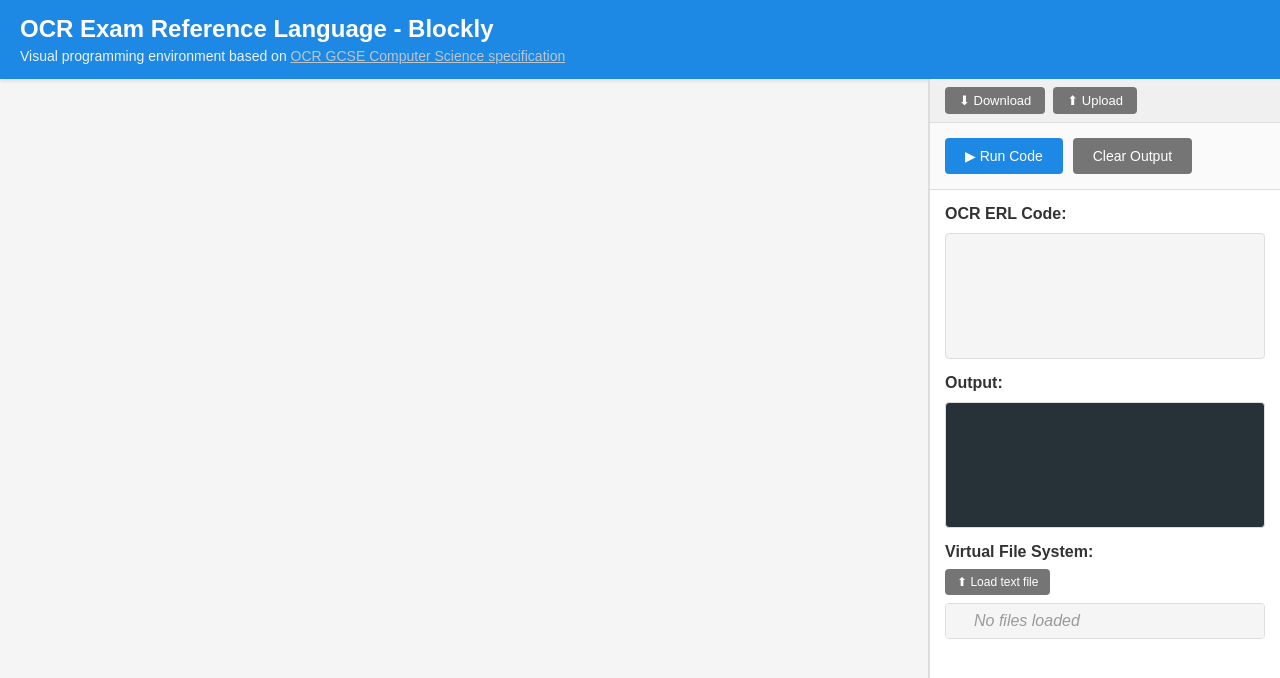
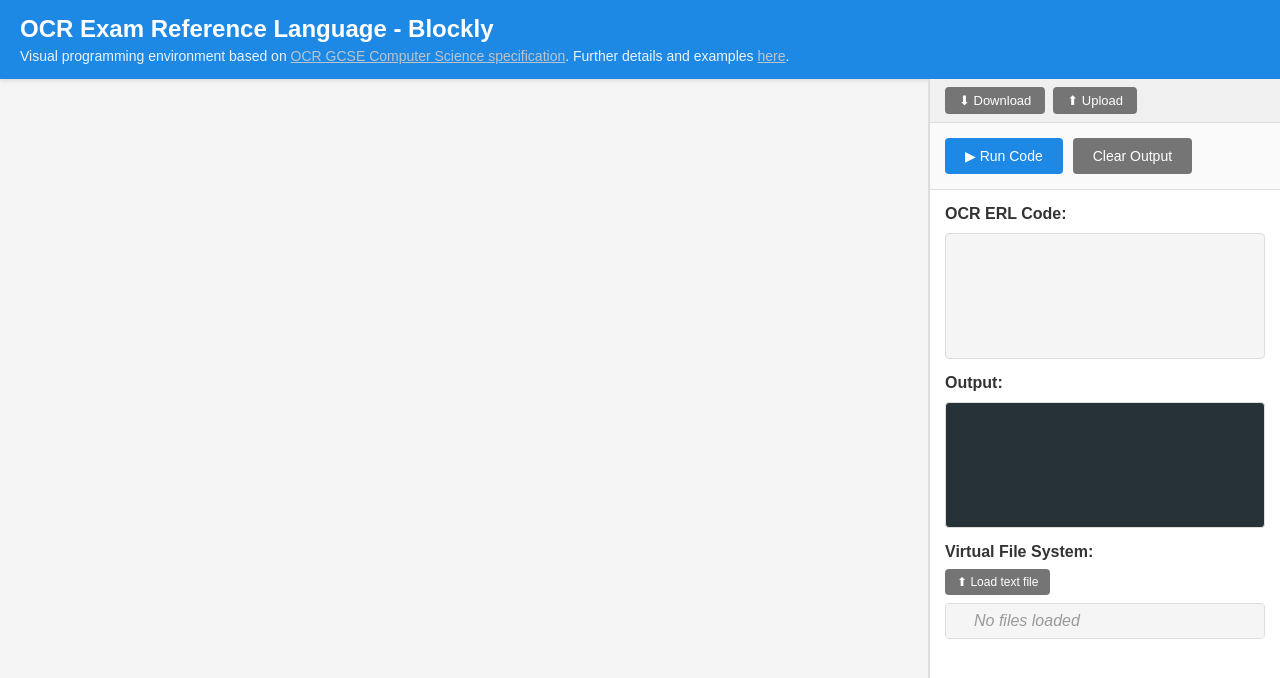
Before and after one commit to milesberry/ocrerl, a plain HTML site: page index.html in a window 1280 px wide. Shown: the top 678 px of the page. Drawn offline with Linux system fonts and the light colour scheme; a script that the page names is missing.

Commit message:
link to repo

```diff
--- a/index.html
+++ b/index.html
@@ -233,7 +233,7 @@
 <body>
     <div id="header">
         <h1>OCR Exam Reference Language - Blockly</h1>
-        <p>Visual programming environment based on <a href="https://www.ocr.org.uk/Images/558027-specification-gcse-computer-science-j277.pdf">OCR GCSE Computer Science specification</a></p>
+        <p>Visual programming environment based on <a href="https://www.ocr.org.uk/Images/558027-specification-gcse-computer-science-j277.pdf">OCR GCSE Computer Science specification</a>. Further details and examples <a href="https://github.com/milesberry/ocrerl/">here</a>.</p>
     </div>
 
     <div id="container">
```
